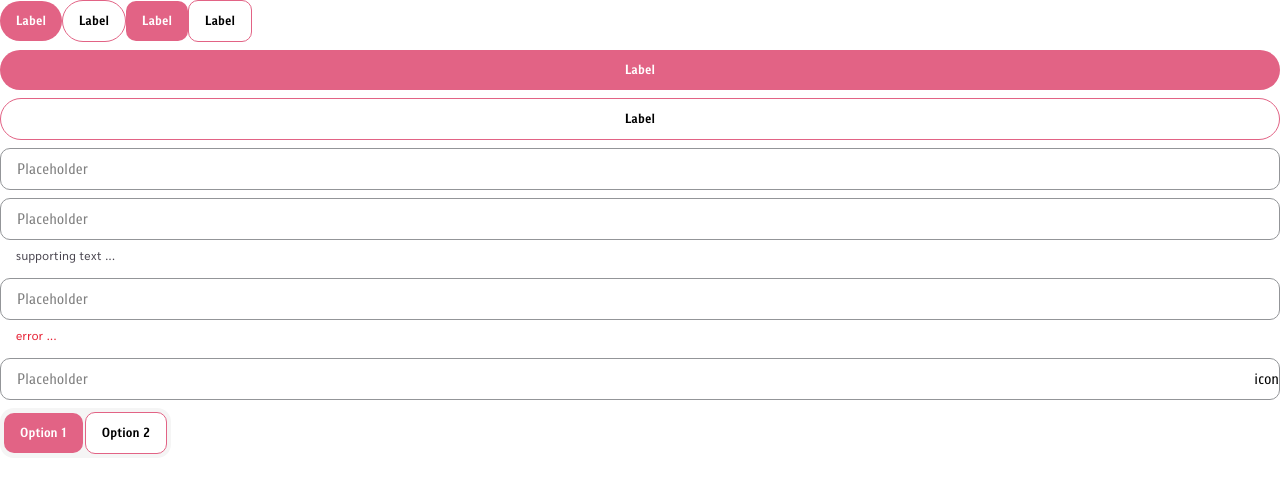
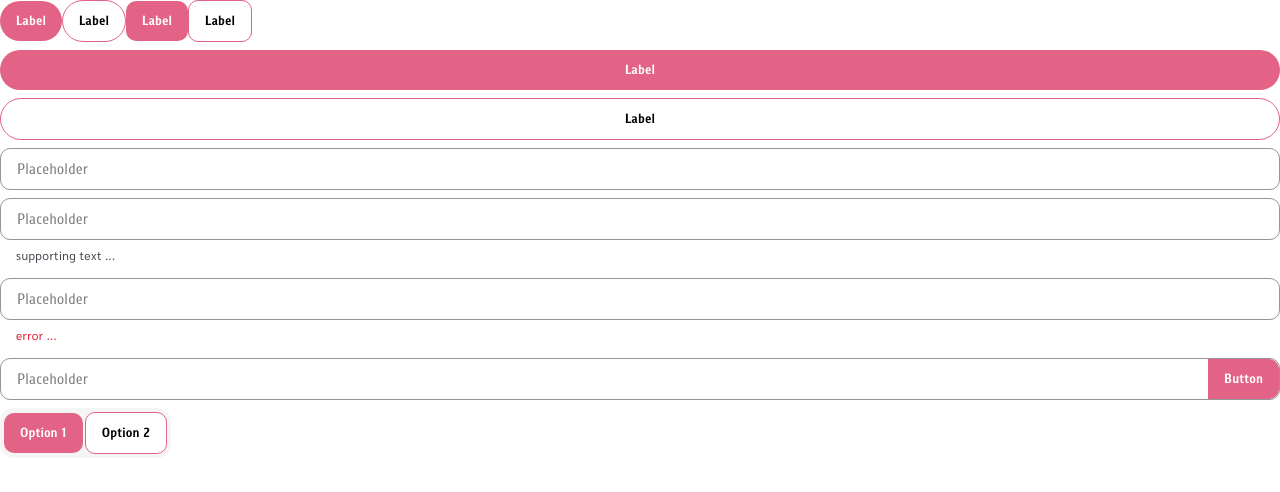
Before and after one commit to NlNJ4/CUNEX-setup-test, a Next.js app: page / in a window 1280 px wide. Shown: the top 492 px of the page. Built offline with nearby package versions, Linux system fonts and the light colour scheme.

Commit message:
change endIcon to endButton

```diff
--- a/src/app/page.tsx
+++ b/src/app/page.tsx
@@ -25,7 +25,7 @@ export default function Home() {
       <TextField placeholder="Placeholder" />
       <TextField supportingText="supporting text ..." placeholder="Placeholder" />
       <TextField error supportingText="error ..." placeholder="Placeholder" />
-      <TextField endIcon={<span>icon</span>} placeholder="Placeholder" />
+      <TextField endButton={<Button mode="filled" bordered="square" expanded={false} className="rounded-l-none">Button</Button>} placeholder="Placeholder" />
       <GroupFilterButton
         options={[
           { value: 'option1', label: 'Option 1' },
--- a/src/components/TextField.tsx
+++ b/src/components/TextField.tsx
@@ -8,7 +8,7 @@ import * as React from "react";
 
 type TextFieldProps = React.ComponentProps<"input"> & {
   supportingText?: string | React.ReactNode;
-  endIcon?: React.ReactNode;
+  endButton?: React.ReactNode;
   error?: boolean;
   inputClassName?: string;
 };
@@ -22,7 +22,7 @@ const TextField: StyleableFC<TextFieldProps> = React.forwardRef<
       className,
       inputClassName,
       supportingText,
-      endIcon,
+      endButton,
       error,
       ...props
     },
@@ -36,7 +36,7 @@ const TextField: StyleableFC<TextFieldProps> = React.forwardRef<
             type="text"
             ref={ref}
             className={cn(
-              "w-full my-[0.5rem] mx-4",
+              "w-full my-2 mx-4",
 
               // error state styles
               error
@@ -50,17 +50,17 @@ const TextField: StyleableFC<TextFieldProps> = React.forwardRef<
             {...props}
           />
 
-          {/* if there is an end icon */}
-          {endIcon && (
-            <div className="items-center ">
-              {endIcon}
+          {/* if there is an end button */}
+          {endButton && (
+            <div className="items-center">
+              {endButton}
             </div>
           )}
         </div>
 
         {/* if there is supporting text */}
         {supportingText && (
-          <p className={cn("body-small-primary mx-1 ml-4 my-[0.25rem]", error ? "text-error" : "text-[#49454F]")}>
+          <p className={cn("body-small-primary mx-1 ml-4 my-1", error ? "text-error" : "text-[#49454F]")}>
             {supportingText}
           </p>
         )}
```
